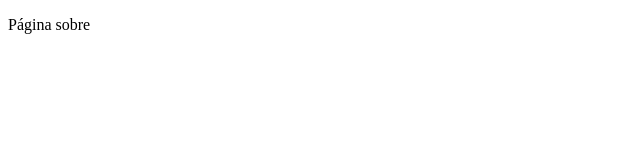
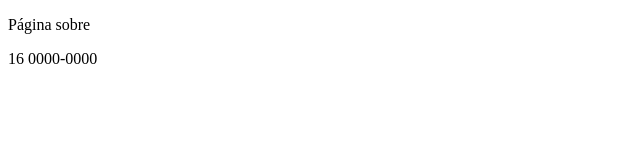
Before and after one commit to robertdccaetano/dominandoGitEGitHub, a plain HTML site: page sobre.html in a window 1280 px wide. Shown: the whole page, without its empty margins (0-640 px from the left). Drawn offline with Linux system fonts and the light colour scheme.

Commit message:
finalização da página closes #3

```diff
--- a/sobre.html
+++ b/sobre.html
@@ -7,5 +7,6 @@
 </head>
 <body>
     <p>Página sobre</p>
+    <p>16 0000-0000</p>
 </body>
 </html>
```
